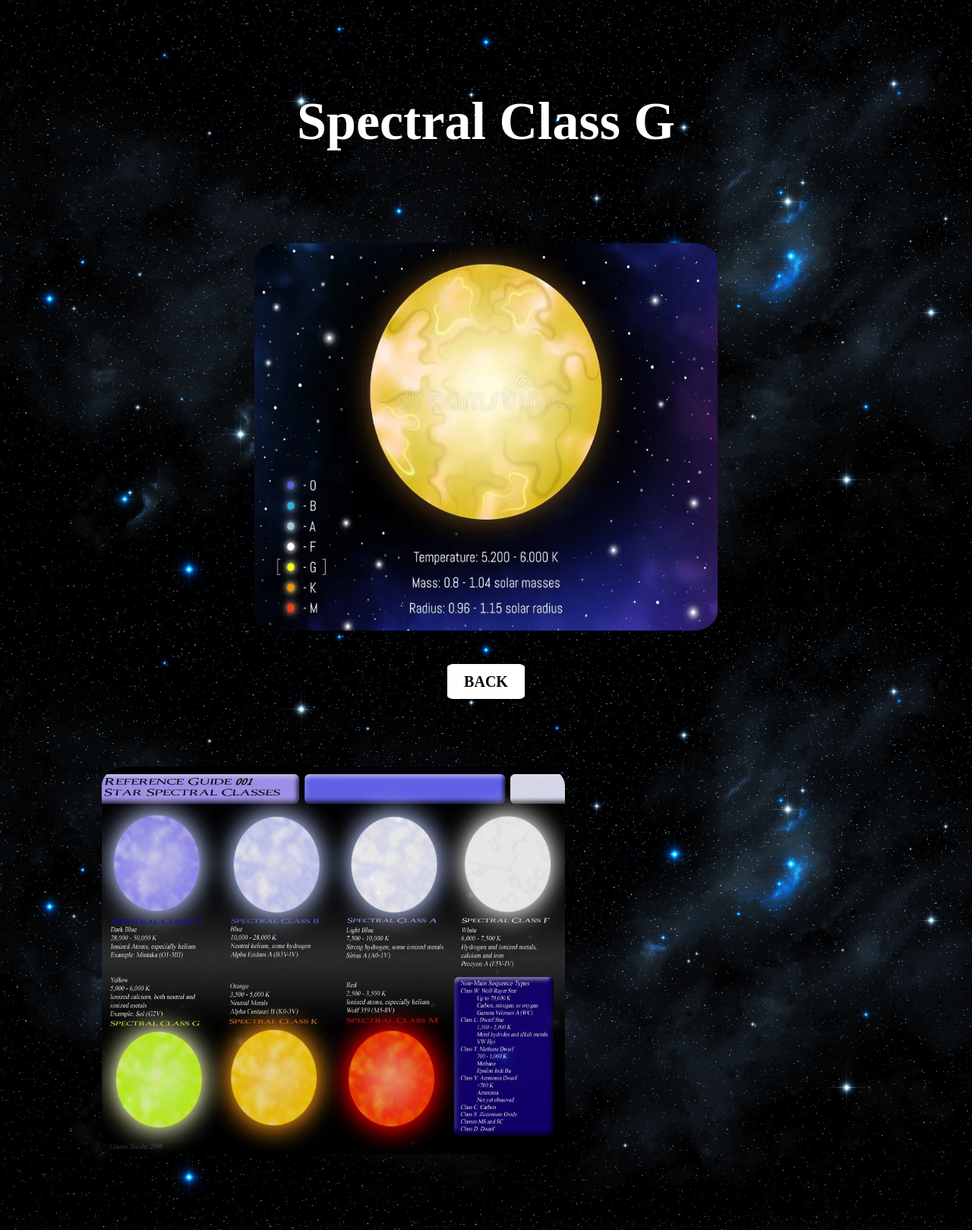
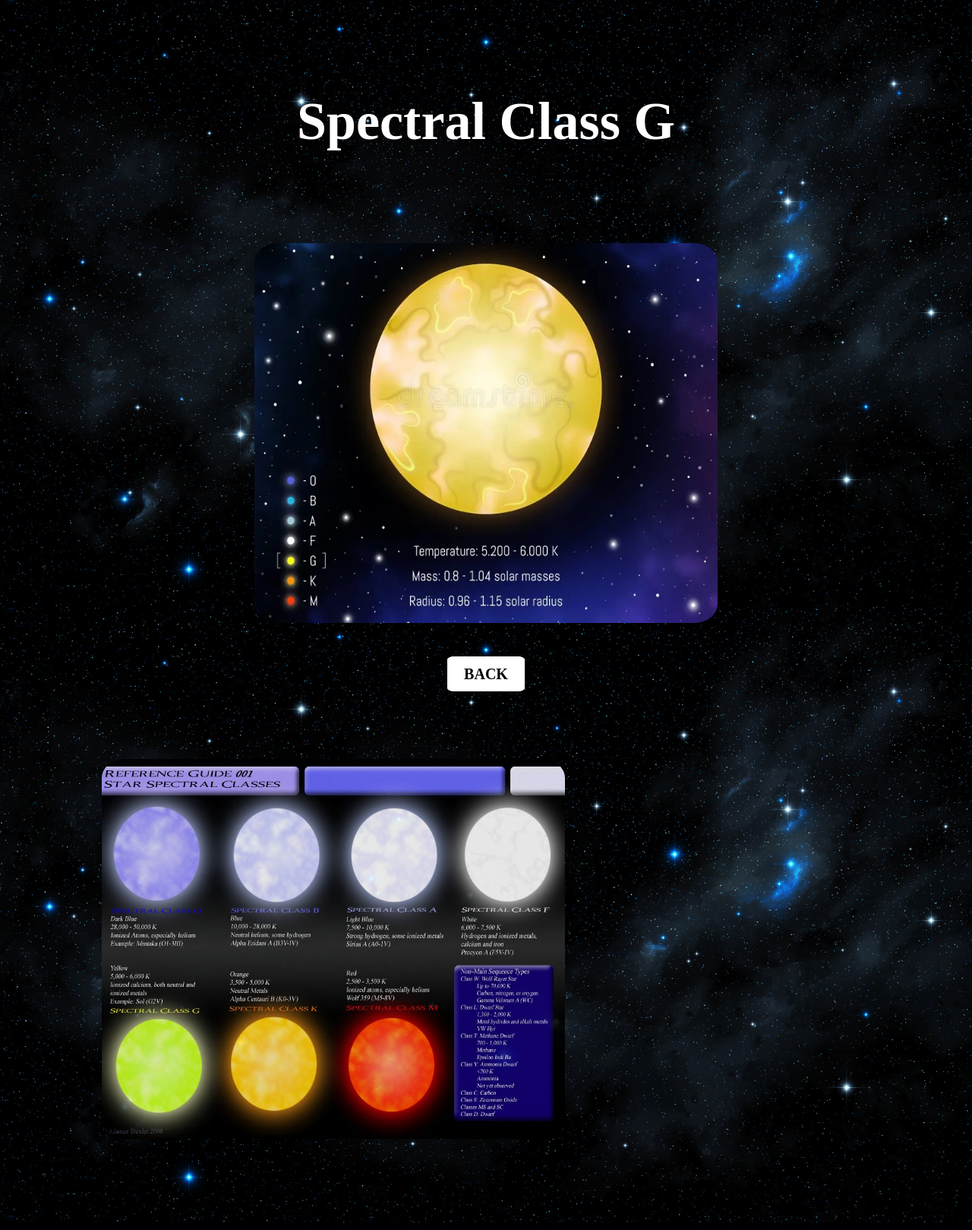
Before and after one commit to Iyola-Dsilva/Spectral-Classification-of-Stars, a Flask app: template templates/result.html in a window 1280 px wide. Shown: the whole page at 76% size. Run offline with Flask 3, Linux system fonts and the light colour scheme; the template is opened without the code that fills it, so the values that code supplies are empty; parts of the project's set-up code (start-up, migrations or seed data) failed here and were passed over.

Commit message:
Update result.html

```diff
--- a/templates/result.html
+++ b/templates/result.html
@@ -7,7 +7,7 @@
                 font-size: 70px;
             }
             img{
-                height:510px;
+                height:500px;
                 width: 610px;
                 border-radius: 5% ;
                 margin-bottom: 3%;
@@ -22,7 +22,7 @@
             }
             .ch{
                 height:510px;
-                width: 610px;
+                width: 630px;
                 border-radius: 0%;
                 margin:100px 10%;
                 opacity:0.9;
```
